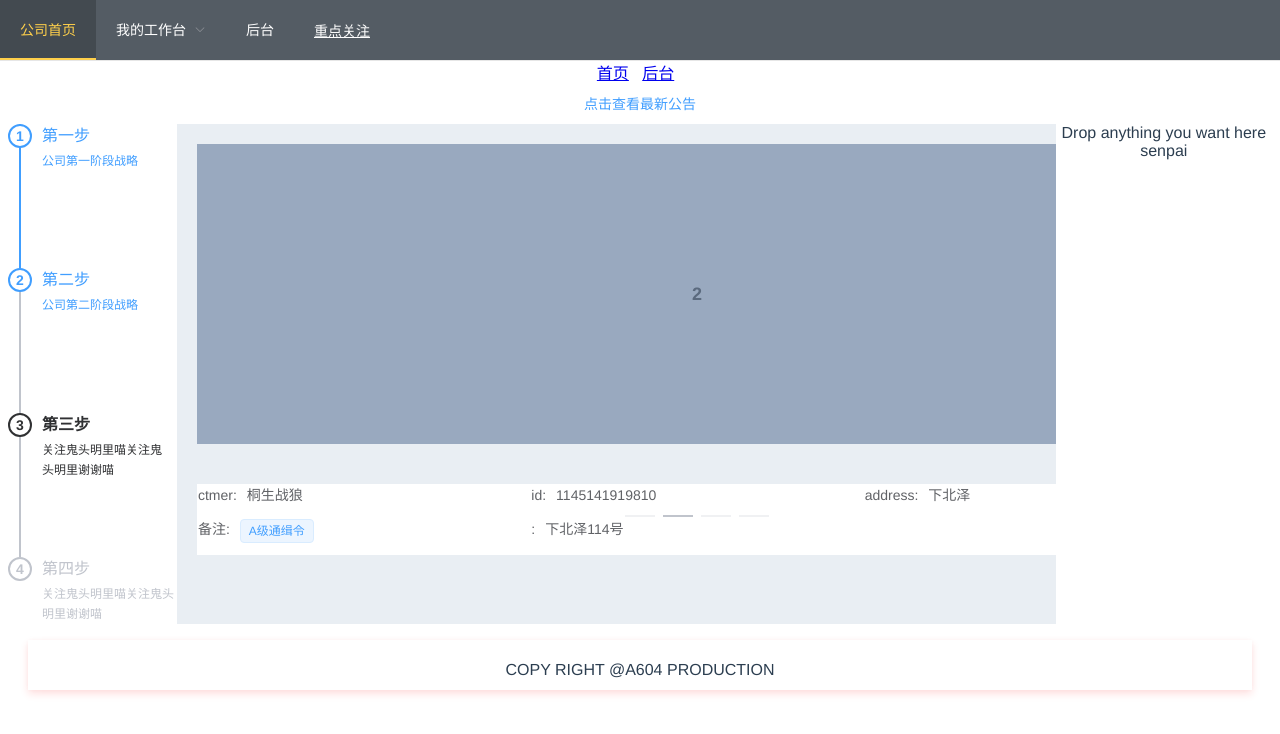
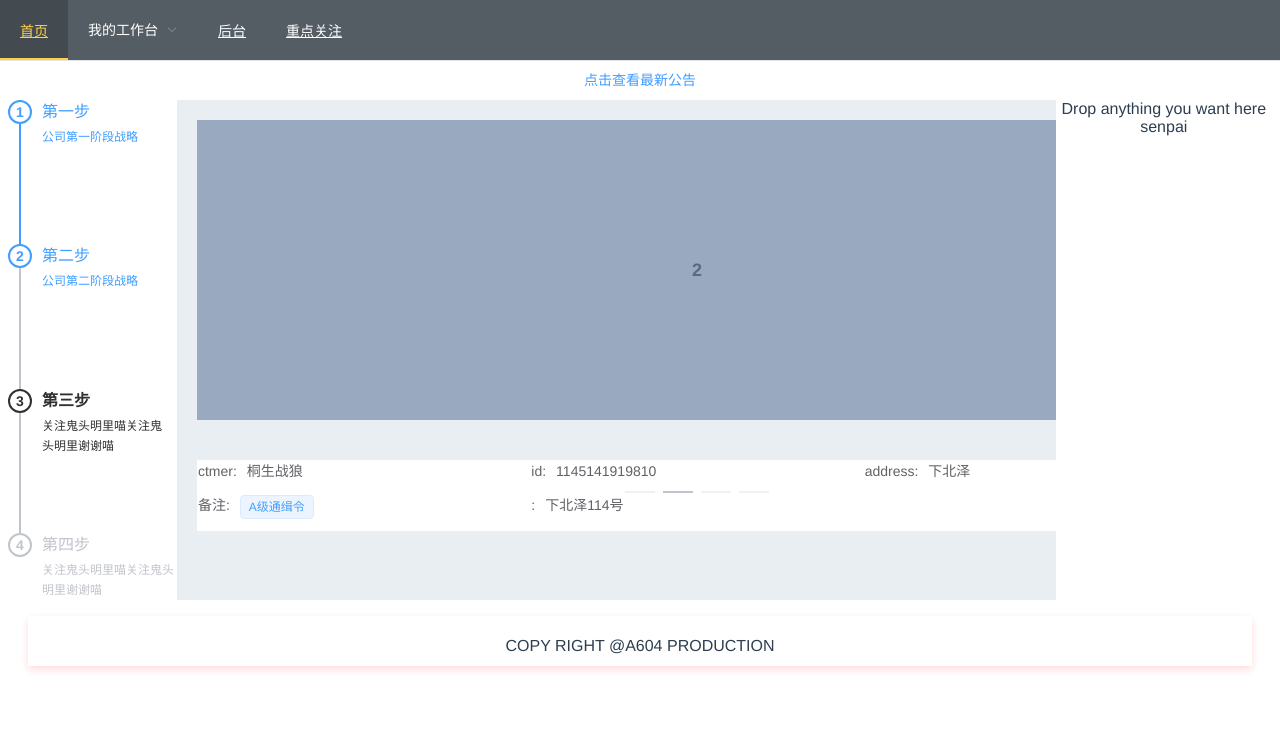
Before and after one commit to Clov614/company-web, a Vue app: page /home in a window 1280 px wide. Shown: the top 734 px of the page. Built offline with nearby package versions, Linux system fonts and the light colour scheme.

Commit message:
把后台和首页调整到head

```diff
--- a/src/App.vue
+++ b/src/App.vue
@@ -5,8 +5,8 @@
     <!-- <div id="bg-manage-page" v-if="tempStatus">
       <BgManagePage></BgManagePage>
     </div> -->
-    <router-link to='/home'>首页</router-link> &nbsp;
-    <router-link to='/manager'>后台</router-link> &nbsp;
+    <!-- <router-link to='/home'>首页</router-link> &nbsp;
+    <router-link to='/manager'>后台</router-link> &nbsp; -->
 
     <router-view></router-view>
   </div>
--- a/src/components/TheHead/index.vue
+++ b/src/components/TheHead/index.vue
@@ -3,7 +3,7 @@
     <div class="line"></div>
     <el-menu :default-active="activeIndex2" class="el-menu-demo" mode="horizontal" @select="handleSelect"
         background-color="#545c64" text-color="#fff" active-text-color="#ffd04b">
-        <el-menu-item index="1">公司首页</el-menu-item>
+        <el-menu-item index="1"><router-link to='/home'>首页</router-link></el-menu-item>
         <el-submenu index="2">
             <template slot="title">我的工作台</template>
             <el-menu-item index="2-1">选项1</el-menu-item>
@@ -16,7 +16,7 @@
                 <el-menu-item index="2-4-3">选项3</el-menu-item>
             </el-submenu>
         </el-submenu>
-        <el-menu-item index="3">后台</el-menu-item>
+        <el-menu-item index="3"><router-link to='/manager'>后台</router-link></el-menu-item>
         <el-menu-item index="4"><a href="https://www.bilibili.com/video/BV1rN411P74B" target="_blank">重点关注</a></el-menu-item>
     </el-menu>
   </div>
```
